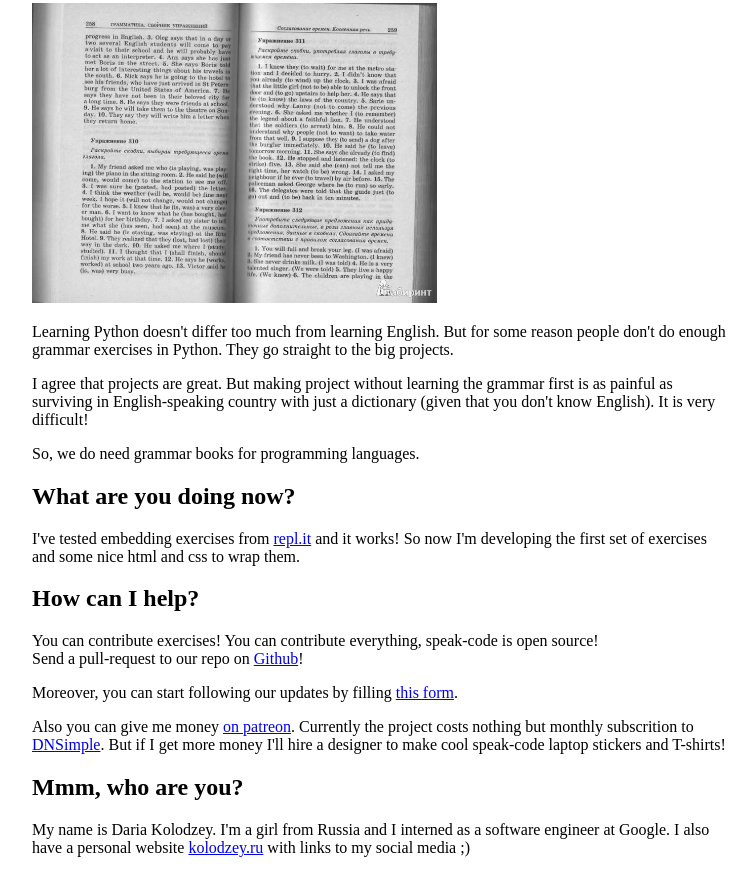
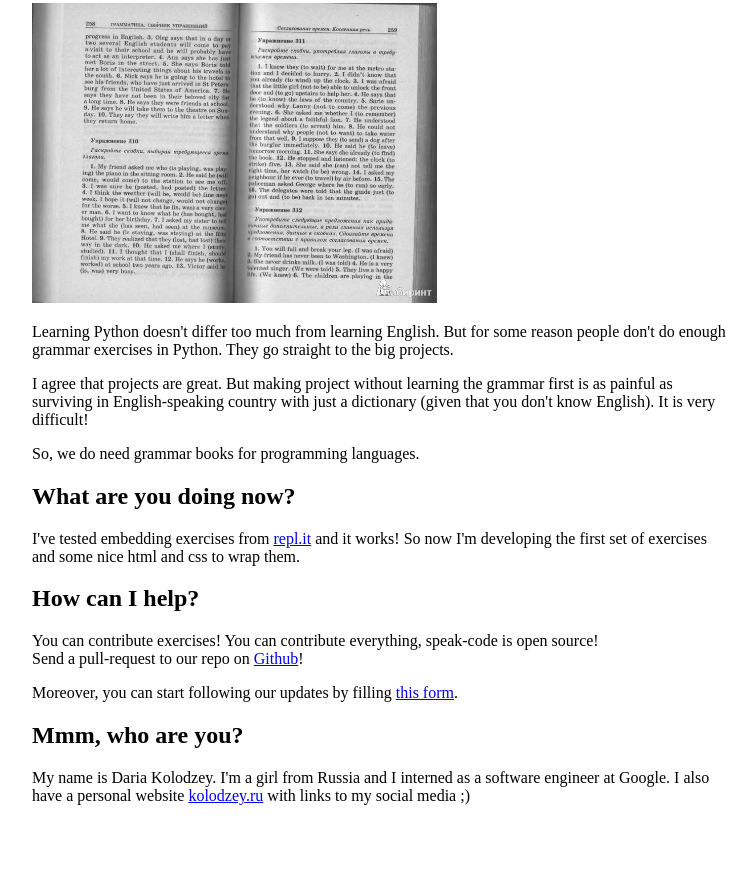
Before and after one commit to speak-code/speak-code.github.io, a plain HTML site: page index.html in a window 1280 px wide. Shown: the part 729-1624 px from the top of the page, without its empty margins (258-1014 px from the left). After the commit the page ends 1600 px from the top, so only its background shows below. Drawn offline with Linux system fonts and the light colour scheme.

Commit message:
Delete patreon reference

```diff
--- a/index.html
+++ b/index.html
@@ -65,8 +65,6 @@
     <p>You can contribute exercises! You can contribute everything, speak-code is open source! <br> Send a pull-request to our repo on <a href="https://github.com/speak-code/speak-code.github.io">Github</a>!</p>
 
     <p>Moreover, you can start following our updates by filling <a href="https://goo.gl/forms/EFQhBFD1mGhEJaef2">this form</a>. </p>
-    <p>Also you can give me money <a href="http://patreon.com/speakcode">on patreon</a>. Currently the project costs nothing but monthly subscrition to <a href="http://dnsimple.com">DNSimple</a>. But if I get more money I'll hire a designer to make cool speak-code laptop stickers and T-shirts!</p>
-
 
     <h2>Mmm, who are you?</h2>
 
```
